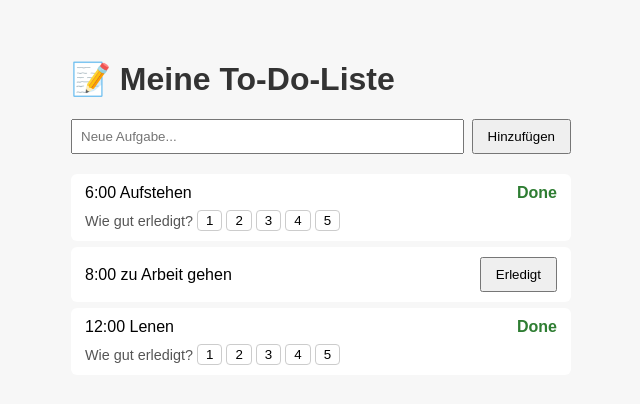
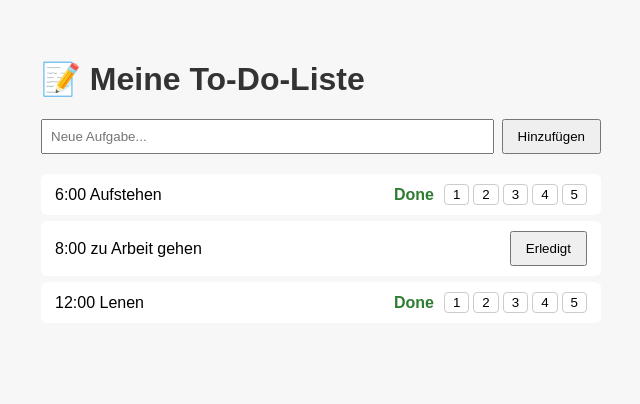
Before and after one commit to HosamAbdo70/Todo-APP, a Flask app: page / in a window 1280 px wide. Shown: the top 404 px of the page, without its empty margins (319-959 px from the left). Run offline with Flask 3, Linux system fonts and the light colour scheme.

Commit message:
Move rating inline with task row

```diff
--- a/templates/index.html
+++ b/templates/index.html
@@ -4,7 +4,7 @@
   <meta charset="UTF-8">
   <title>Meine To-Do-Liste</title>
   <style>
-    body { font-family: Arial, sans-serif; max-width: 500px; margin: 60px auto; background: #f7f7f7; }
+    body { font-family: Arial, sans-serif; max-width: 560px; margin: 60px auto; background: #f7f7f7; }
     h1 { color: #333; }
     form.add-form { display: flex; gap: 8px; margin-bottom: 20px; }
     input[type=text] { flex: 1; padding: 8px; }
@@ -16,13 +16,14 @@
       margin-bottom: 6px;
       border-radius: 6px;
       display: flex;
-      flex-direction: column;
-      gap: 8px;
+      align-items: center;
+      justify-content: space-between;
+      gap: 10px;
     }
-    .task-row { display: flex; justify-content: space-between; align-items: center; }
+    .task-text { flex: 1; }
+    .right-side { display: flex; align-items: center; gap: 10px; flex-shrink: 0; }
     .done-label { font-weight: bold; color: #2e7d32; }
-    .rating-row { display: flex; align-items: center; gap: 6px; font-size: 0.9em; color: #555; }
-    .rating-form { display: flex; align-items: center; gap: 4px; }
+    .rating-form { display: flex; align-items: center; gap: 4px; font-size: 0.85em; color: #555; }
     .star-btn {
       background: none;
       border: 1px solid #ccc;
@@ -45,35 +46,30 @@
   <ul>
     {% for aufgabe in aufgaben %}
       <li>
-        <div class="task-row">
-          <span>{{ aufgabe.text }}</span>
+        <span class="task-text">{{ aufgabe.text }}</span>
 
+        <div class="right-side">
           {% if aufgabe.erledigt %}
             <span class="done-label">Done</span>
+
+            {% if aufgabe.bewertung %}
+              <span class="stars">
+                {{ '⭐' * aufgabe.bewertung }}{{ '☆' * (5 - aufgabe.bewertung) }}
+              </span>
+            {% else %}
+              <form class="rating-form" action="/rate/{{ loop.index0 }}" method="post">
+                {% for n in range(1, 6) %}
+                  <button class="star-btn" type="submit" name="bewertung" value="{{ n }}">{{ n }}</button>
+                {% endfor %}
+              </form>
+            {% endif %}
+
           {% else %}
             <form action="/done/{{ loop.index0 }}" method="post">
               <button type="submit">Erledigt</button>
             </form>
           {% endif %}
         </div>
-
-        {% if aufgabe.erledigt %}
-          <div class="rating-row">
-            {% if aufgabe.bewertung %}
-              <span>Bewertung:</span>
-              <span class="stars">
-                {{ '⭐' * aufgabe.bewertung }}{{ '☆' * (5 - aufgabe.bewertung) }}
-              </span>
-            {% else %}
-              <form class="rating-form" action="/rate/{{ loop.index0 }}" method="post">
-                <span>Wie gut erledigt?</span>
-                {% for n in range(1, 6) %}
-                  <button class="star-btn" type="submit" name="bewertung" value="{{ n }}">{{ n }}</button>
-                {% endfor %}
-              </form>
-            {% endif %}
-          </div>
-        {% endif %}
       </li>
     {% else %}
       <p>Noch keine Aufgaben vorhanden.</p>
```
